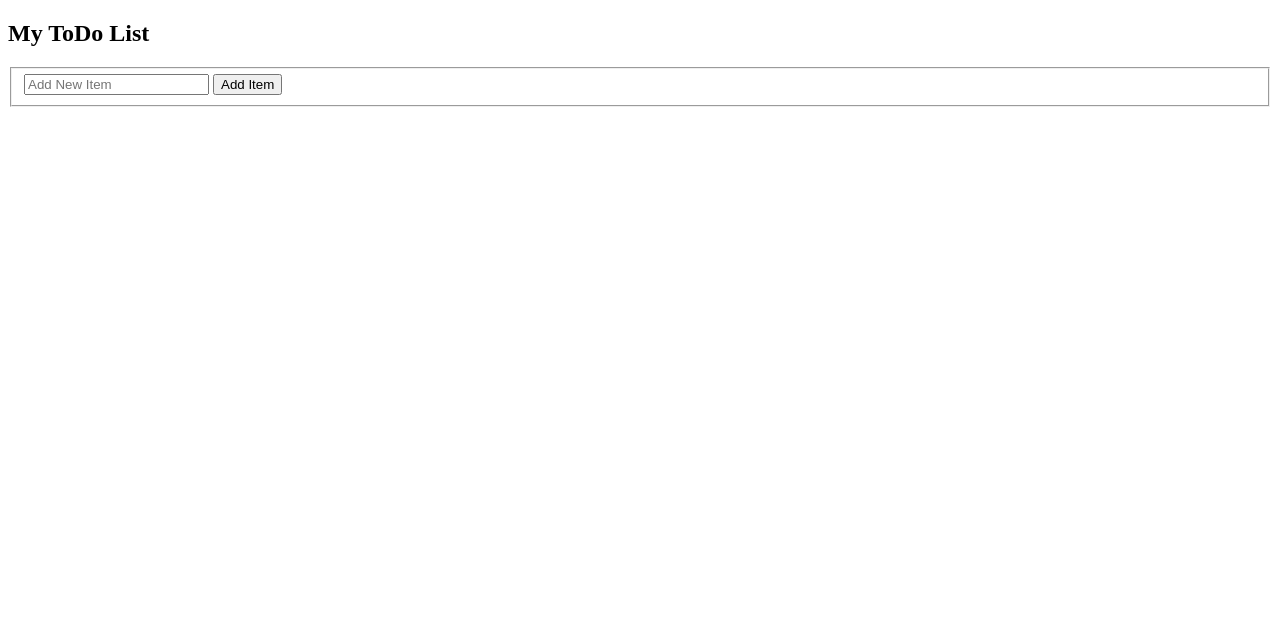
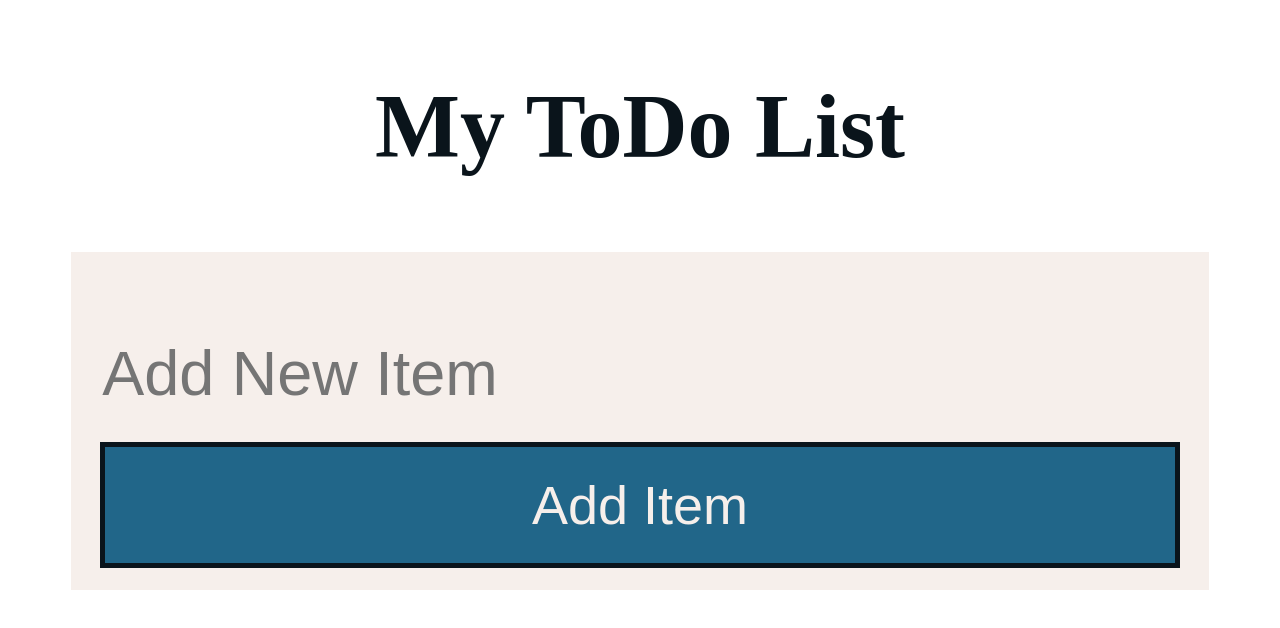
Before and after one commit to ambergkim/todo-list, a plain HTML site: page index.html in a window 1280 px wide. Drawn offline with Linux system fonts and the light colour scheme.

Commit message:
styling changes

```diff
--- a/app.js
+++ b/app.js
@@ -14,7 +14,7 @@ function addToDo(event) {
   tr.appendChild(td);
   var buttonTd = document.createElement('td');
   var button = document.createElement('button');
-  var buttonText = document.createTextNode('X');
+  var buttonText = document.createTextNode('⨉');
   button.appendChild(buttonText);
   buttonTd.appendChild(button);
   tr.appendChild(buttonTd);
--- a/index.html
+++ b/index.html
@@ -15,7 +15,7 @@
       <form id="toDoForm">
         <fieldset>
           <input type="text" name="newToDo" placeholder="Add New Item">
-          <button type="submit" value="submit">Add Item</button>
+          <button type="submit" value="submit" id="addItem">Add Item</button>
         </fieldset>
       </form>
     </section>
--- a/style.css
+++ b/style.css
@@ -0,0 +1,61 @@
+* {
+  font-size: 36px;
+}
+
+body {
+  color: #0a141b;
+}
+
+h1 {
+  text-align: center;
+  font-size: 2.5em;
+}
+
+table {
+  background-color: #f6efeb;
+  width: 90%;
+  margin: 0 5%;
+}
+
+tr {
+  display: flex;
+  justify-content: space-between;
+  margin: 0.5em 5%;
+}
+
+td {
+  font-size: 2em;
+  display: flex;
+  align-items: center;
+}
+
+fieldset {
+  border-style: none;
+}
+
+form {
+  background-color: #f6efeb;
+  margin: 0 5%;
+  text-align: center;
+}
+
+input {
+  width: 100%;
+  font-size: 1.75em;
+  border-style: none;
+  background-color: #f6efeb;
+  margin: 0.5em 0;
+}
+
+button {
+  font-size: 1em;
+}
+
+#addItem {
+  color: #f6efeb;
+  font-size: 1.5em;
+  padding: 0.5em 1em;
+  width: 100%;
+  background-color: #216689;
+  border: solid 5px #0a141b;
+}
```
